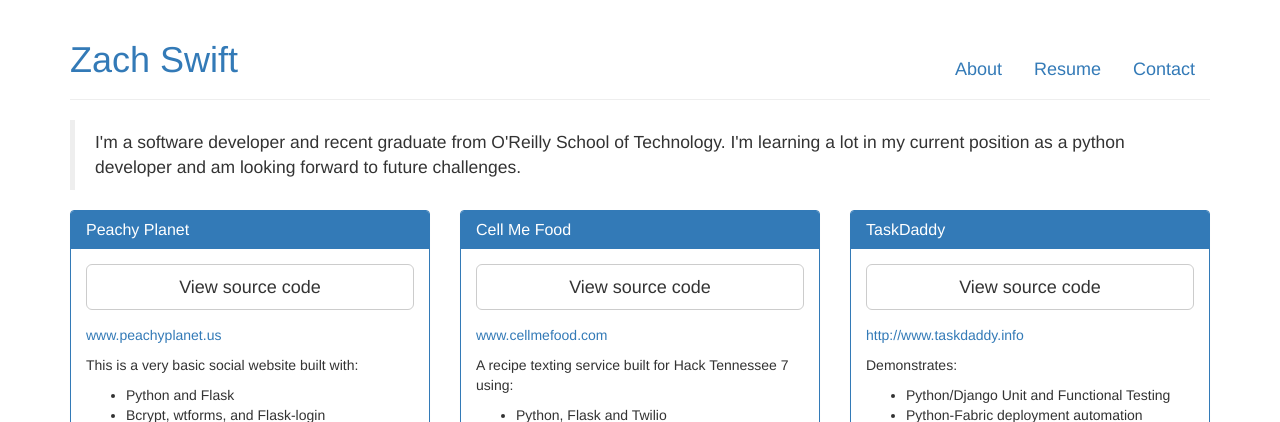
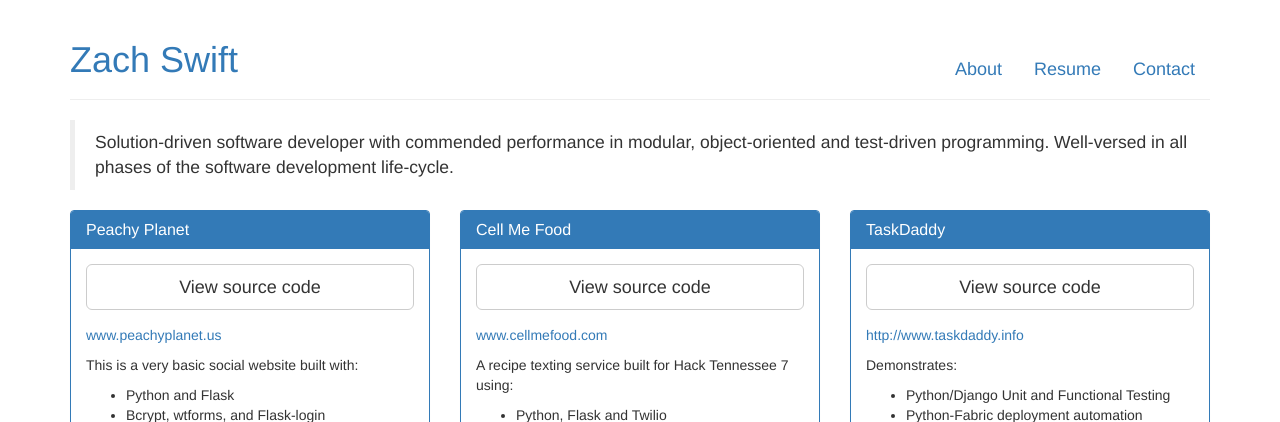
Before and after one commit to 2achary/zachswift, a Django app: page / in a window 1280 px wide. Shown: the top 422 px of the page. Run offline with Django 3.2, Linux system fonts and the light colour scheme; data comes from the database, SQL or seed files in the repository; some libraries are stand-ins or nearby versions.

```diff
--- a/portfolio/templates/index.html
+++ b/portfolio/templates/index.html
@@ -39,9 +39,7 @@
         <div class='row'>
           <div class='col-md-12'>
             <blockquote>
-              <p>I'm a software developer and recent graduate from O'Reilly
-                School of Technology. I'm learning a lot in my current
-                  position as a python developer and am looking forward to future challenges.
+              <p>{{tagline}}
                 </p>
 
               </blockquote>
--- a/portfolio/views.py
+++ b/portfolio/views.py
@@ -5,7 +5,9 @@ from twilio.twiml import Response
 from .models import Profile, Python, Web, WorkHistory, Contact, Education, General, OS, Deployment, Testing
 
 def home(request):
-    return render(request, 'index.html')
+    tagline = Profile.objects.all()[0].tagline
+
+    return render(request, 'index.html', {'tagline':tagline})
 
 def about(request):
     return render(request, 'about.html')
```
